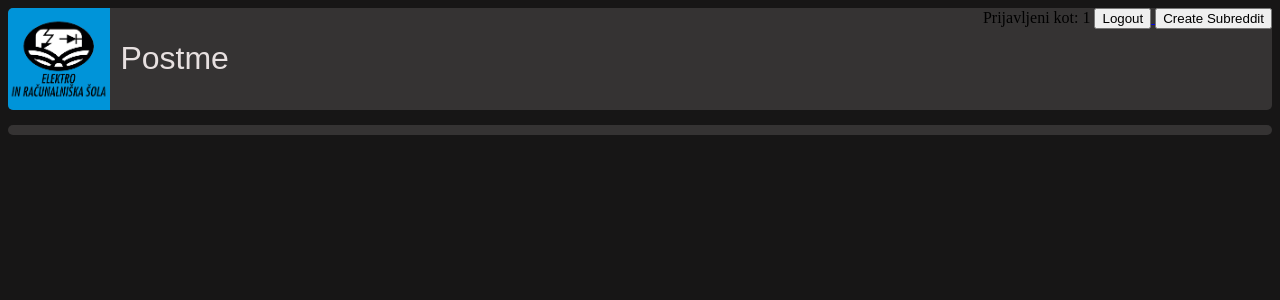
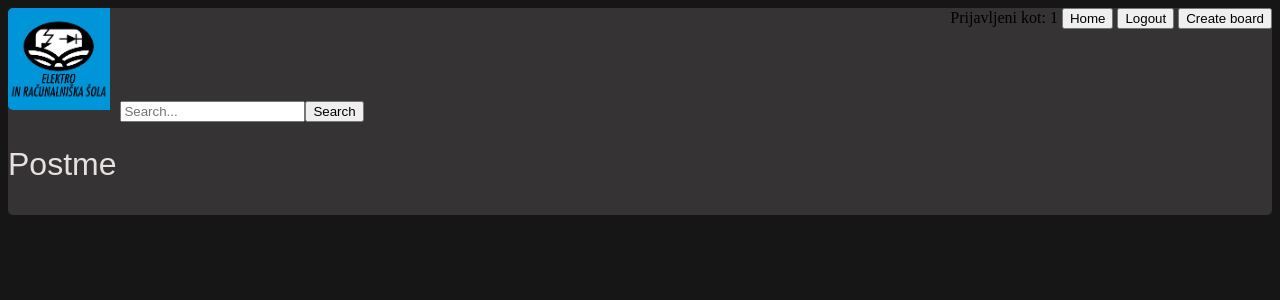
Before and after one commit to Unh0li/Reddit-projekt, a PHP site: page /subreddit.php?id=1 in a window 1280 px wide. Shown: the top 300 px of the page. Run offline with PHP 8.4, Linux system fonts and the light colour scheme; the visitor is signed in with stand-in values (Sample User, id 1); data that the repository does not hold is empty.

Commit message:
likes + dislikes, home button, search bar(fix)

```diff
--- a/css/index_style.css
+++ b/css/index_style.css
@@ -25,8 +25,7 @@ body{
     padding: 5px;
     margin-top: 15px;
 }
-
-.welcome h1{
+h1{
     color: rgb(231, 224, 224);
     font-family: Arial, Helvetica, sans-serif;
 }
@@ -58,3 +57,13 @@ header{
 }
 
 .profil{     flex: 1;     text-align: right; /* Align content to the right */ }
+
+h2{
+    color: rgb(231, 224, 224);
+    font-family: Arial, Helvetica, sans-serif;
+}
+
+.search-bar {
+    display: flex;
+    align-items: center;
+}
--- a/login.php
+++ b/login.php
@@ -19,7 +19,7 @@ require_once "baza.php";
     </header>
         <div class ="reg">
             <br>
-        <h1 align ="center">Prijavi se!</h1>
+        <h1 align ="center">Login</h1>
         <form action = "login_check.php" method="post" align="center">
             <table align ="center">
                 <td><div class="inputi">
--- a/subreddit.php
+++ b/subreddit.php
@@ -12,6 +12,25 @@ if (isset($_SESSION['email'])) {
     $showLogoutButton = false; // Set a flag to hide the logout button
     $showCreateSubredditButton = false; // Set a flag to hide the Create Subreddit button
 }
+
+// Handle likes and dislikes here (to be implemented)
+if ($_SERVER['REQUEST_METHOD'] === 'POST') {
+    // Process likes and dislikes here based on post data
+    // You will need to implement the logic for handling likes and dislikes
+}
+
+// Retrieve the board's name based on subreddit_id
+$subreddit_id = $_GET['id'];
+$sql_board = "SELECT ime FROM subreddits WHERE id = :id";
+
+// Check if the column 'name' exists in your 'subreddits' table
+// Ensure the column name is spelled correctly
+// If it's 'subreddit_name' or something different, update the query accordingly
+$boardStatement = $pdo->prepare($sql_board);
+$boardStatement->bindParam(':id', $subreddit_id);
+$boardStatement->execute();
+$boardName = $boardStatement->fetchColumn();
+
 ?>
 
 <!DOCTYPE html>
@@ -19,48 +38,64 @@ if (isset($_SESSION['email'])) {
 <head>
     <meta charset="UTF-8">
     <meta name="viewport" content="width=device-width, initial-scale=1.0">
-    <title>Seos</title>
+    <title>Subreddit</title>
     <link rel="stylesheet" type="text/css" href="css/index_style.css">
+    <style>
+        /* Add CSS for positioning the "Home" button */
+        .meni {
+            display: flex;
+            justify-content: space-between; /* Place items at each end of the container */
+        }
+    </style>
 </head>
 <body>
 <header>
     <div class="meni">
+        <div>
             <img src="./slike/ers.png">
             <p>Postme</p>
+        </div>
+        <div class="search-bar">
+            <input type="text" placeholder="Search...">
+            <button onclick="searchFunction()">Search</button>
+        </div>
         <div class="profil">
             <span>Prijavljeni kot: <?php echo $username; ?></span>
+            <!-- "Home" button on the right side next to the logout button -->
+            <button onclick="location.href='index.php'">Home</button>
             <?php if ($showLogoutButton) { ?>
-                <a href="logout.php">
-                    <button>Logout</button>
-                </a>
+                <button onclick="location.href='logout.php'">Logout</button>
             <?php } ?>
             <?php if ($showCreateSubredditButton) { ?>
-                <a href="subreddit_create.php">
-                    <button>Create Subreddit</button>
-                </a>
+                <button onclick="location.href='subreddit_create.php'">Create board</button>
             <?php } ?>
         </div>
     </div>
 </header>
+<div class="board-name">
+    <h1><?php echo $boardName; ?></h1>
+</div>
 <?php
-    $subreddit_id = $_GET['id'];
 $sql = "SELECT * FROM posts WHERE subreddit_id = :id ORDER BY datum DESC;";
 $checkStatement = $pdo->prepare($sql);
 $checkStatement->bindParam(':id', $subreddit_id);
 $checkStatement->execute();
 while ($row = $checkStatement->fetch(PDO::FETCH_ASSOC)) {
     echo "<div class='welcome'>";
-        echo "<h1>";
+    echo "<h2>";
     echo $row['naslov'];
-        echo "</h1>";
+    echo "</h2>";
     echo "<br>";
     echo "<p>";
     echo $row['content'];
     echo "</p>";
+    echo "<form method='POST' action='votes.php'>";
+    echo "<button type='submit' name='like'>Like</button>";
+    echo "  ";
+    echo "<button type='submit' name='dislike'>Dislike</button>";
+    echo "</form>";
     echo "</div>";
 }
 ?>
-<div class="welcome">
-</div>
 </body>
 </html>
```
Also changed, not shown: index.php (+17 -4 lines), votes.php (added). Lines whose indentation alone changed are shown as unchanged.
